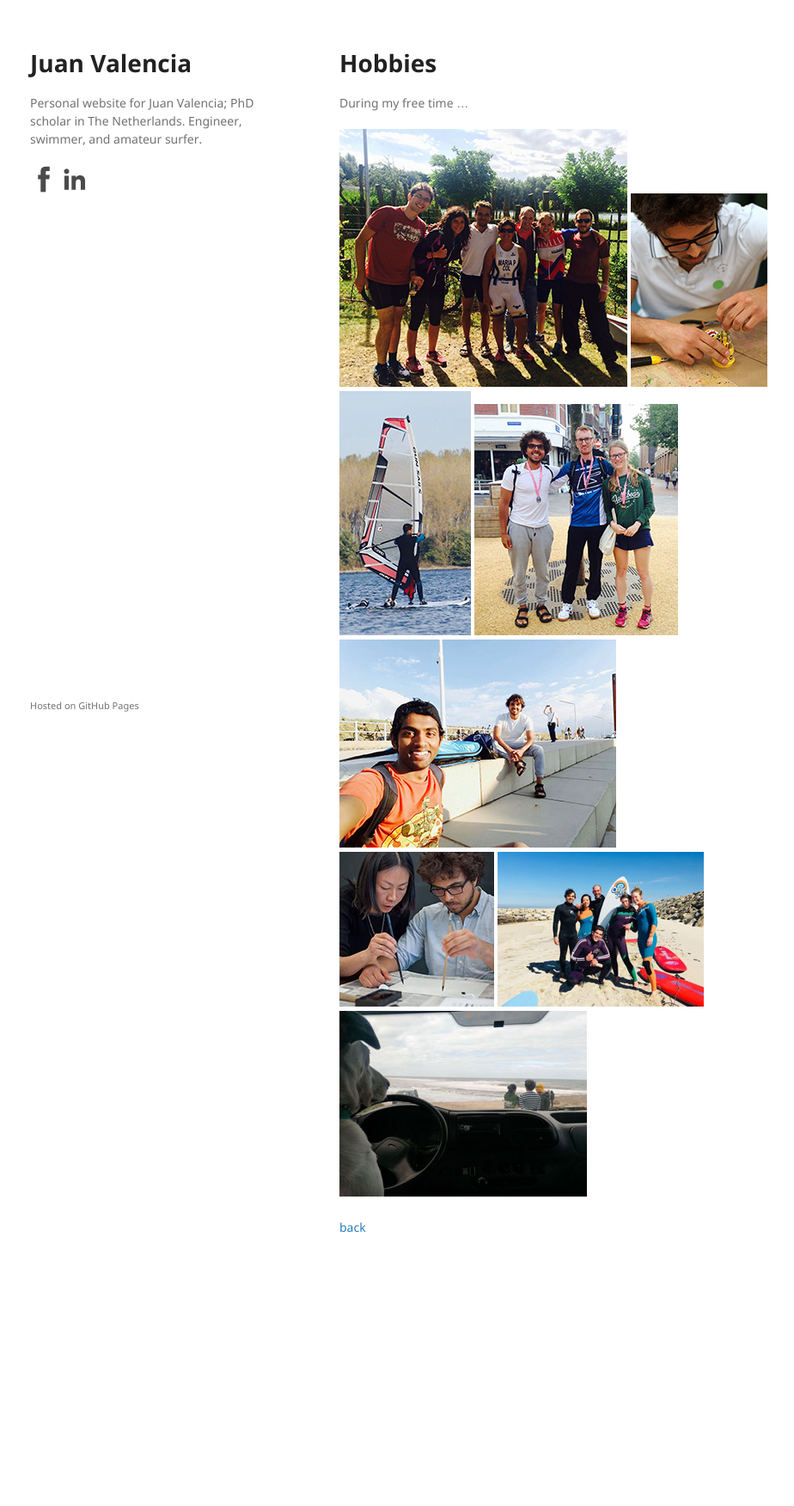
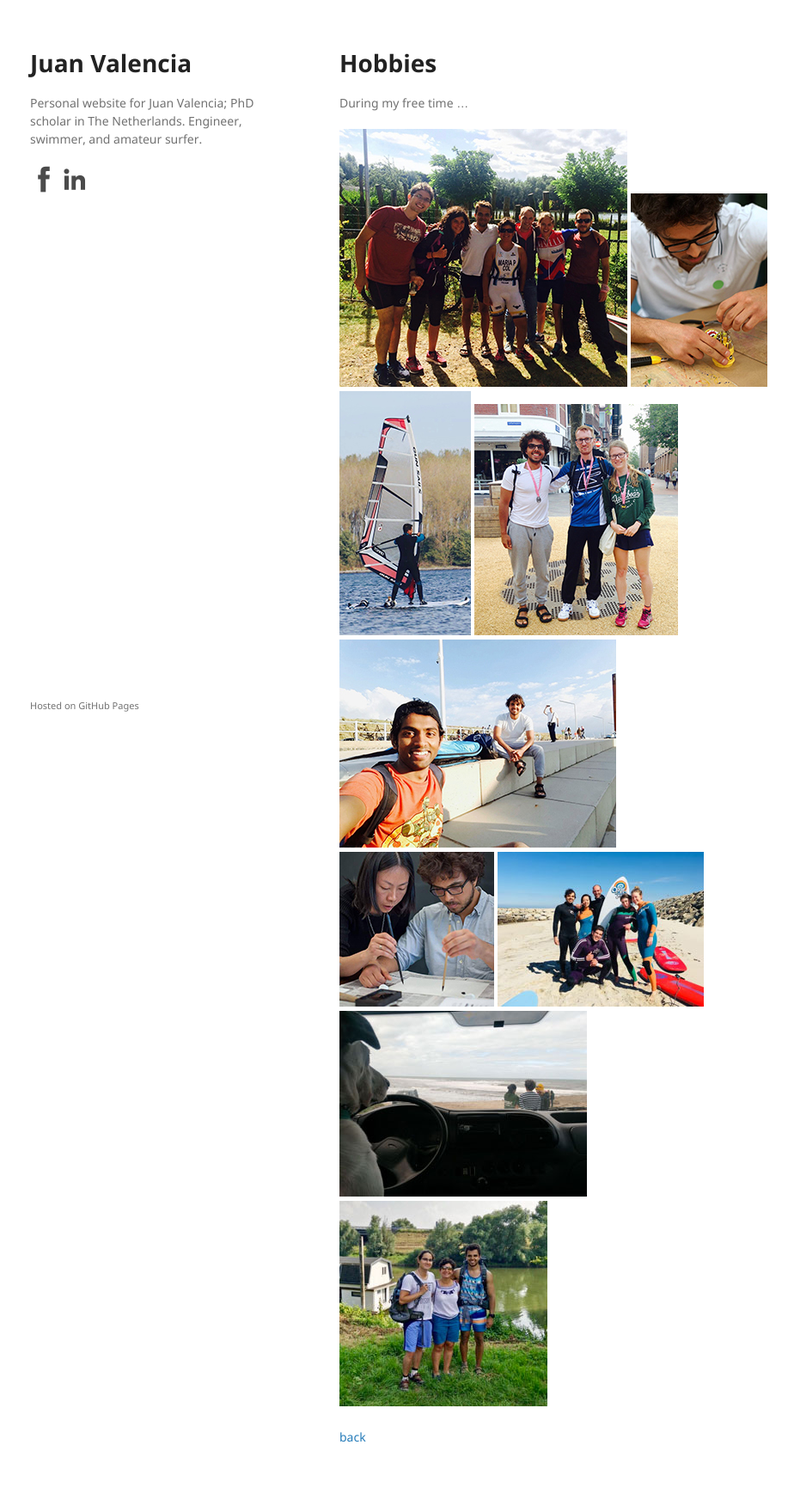
Before and after one commit to juanvalen15/juanvalen15.github.io, a Jekyll site: the page built from hobbies.md, in a window 1280 px wide. Shown: the whole page at 86% size, without its empty margins (175-1099 px from the left). Built offline with Jekyll 4.4.1, drawn with Linux system fonts in a browser that asks for light colours; our own code applies the rules of GitHub Pages for plain Markdown files; before the commit the page ends 1508 px from its top, so only the background shows below that.

Commit message:
updated hobbies

```diff
--- a/hobbies.md
+++ b/hobbies.md
@@ -14,5 +14,6 @@ During my free time ...
 ![](hb6.jpg)
 ![](hb7.jpg)
 ![](hb8.jpg)
+![](hb9.jpg)
 
 [back](./)
```
Also changed, not shown: hb9.jpg (added).
